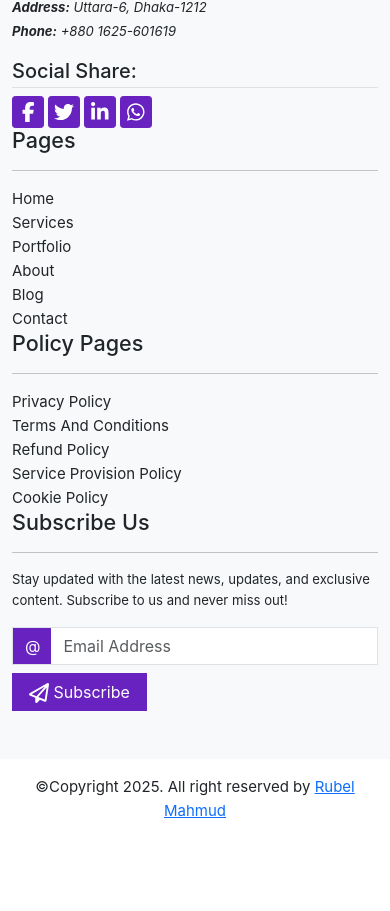
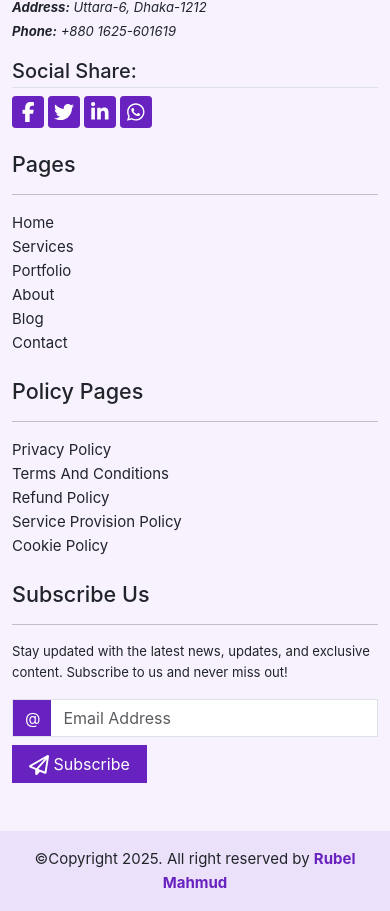
Before and after one commit to vxlrubel/view, a Vue app: page / in a window 390 px wide. Shown: the part 2453-3364 px from the top of the page. Before the commit the page ends 3292 px from the top, so only its background shows below. Built offline with nearby package versions, Linux system fonts and the light colour scheme.

Commit message:
update footer sectino.

```diff
--- a/src/components/Footer.vue
+++ b/src/components/Footer.vue
@@ -1,10 +1,10 @@
 
 <template>
   <footer class="clearfix footer-area">
-      <div class="footer-top bg-light text-dark py-5">
+      <div class="footer-top text-dark py-5">
         <div class="container">
           <div class="row">
-            <div class="col-sm-6 col-lg-3">
+            <div class="col-sm-6 col-lg-3 mb-4 mb-lg-0">
               <RouterLink to="/" class="footer-logo d-inline-block user-select-none">
                 <img alt="Vue logo" class="img-fluid" src="@/assets/logo.svg" />
               </RouterLink>
@@ -16,12 +16,12 @@
               <h4 class="fs-5 pb-1 border-bottom">Social Share:</h4>
               <SocialShare />
             </div>
-            <div class="col-sm-6 col-lg-3">
+            <div class="col-sm-6 col-lg-3 mb-4 mb-lg-0">
               <h3 class="fs-4 text-capitalize user-select-none">Pages</h3>
               <hr>
               <FooterPageList />
             </div>
-            <div class="col-sm-6 col-lg-3">
+            <div class="col-sm-6 col-lg-3 mb-4 mb-sm-0">
               <h3 class="fs-4 text-capitalize user-select-none">Policy Pages</h3>
               <hr>
               <FooterPolicy />
@@ -37,10 +37,10 @@
           </div>
         </div>
       </div>
-      <div class="copyright-area bg-white text-dark">
+      <div class="copyright-area text-dark">
         <div class="container">
           <div class="text-center py-3">
-            &copy;Copyright 2025. All right reserved by <a href="javascript:void(0)">Rubel Mahmud</a>
+            &copy;Copyright {{ currentYear }}. All right reserved by <a href="javascript:void(0)" class="text-decoration-none text-primary fw-bold">Rubel Mahmud</a>
           </div>
         </div>
       </div>
@@ -54,11 +54,21 @@
   import FooterPageList from '@/components/FooterPageList.vue'
   import FooterPolicy from '@/components/FooterPolicy.vue'
   import Subscribe from '@/components/Subscribe.vue'
+
+  const currentYear = new Date().getFullYear();
 </script>
 
 <style lang="scss" scoped>
-  .footer-logo{
-    width: 7.5rem;
+  .footer-area{
+    .footer-top{
+      background-color: hsl(var(--hue), var(--saturation), 97%);
+    }
+    .footer-logo{
+      width: 7.5rem;
+    }
+    .copyright-area{
+      background-color: hsl(var(--hue), var(--saturation), 93%);
+    }
   }
 
 </style>
```
